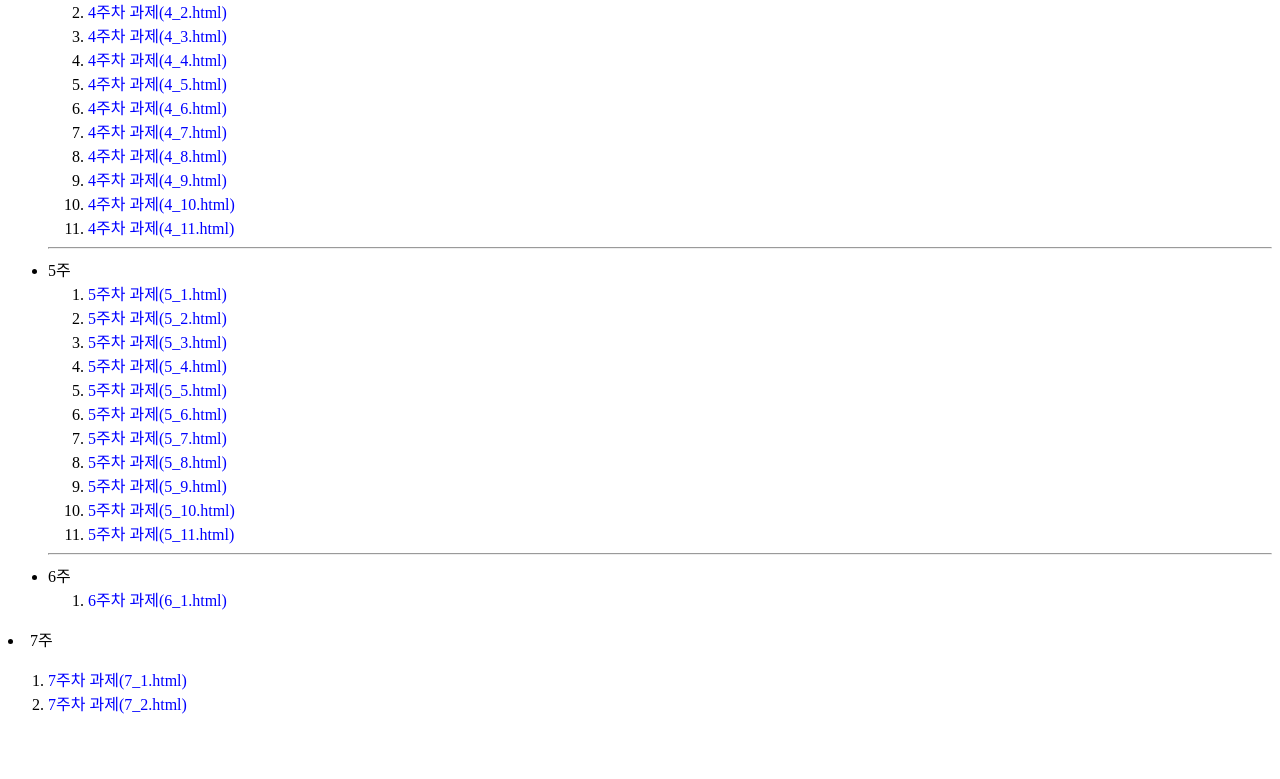
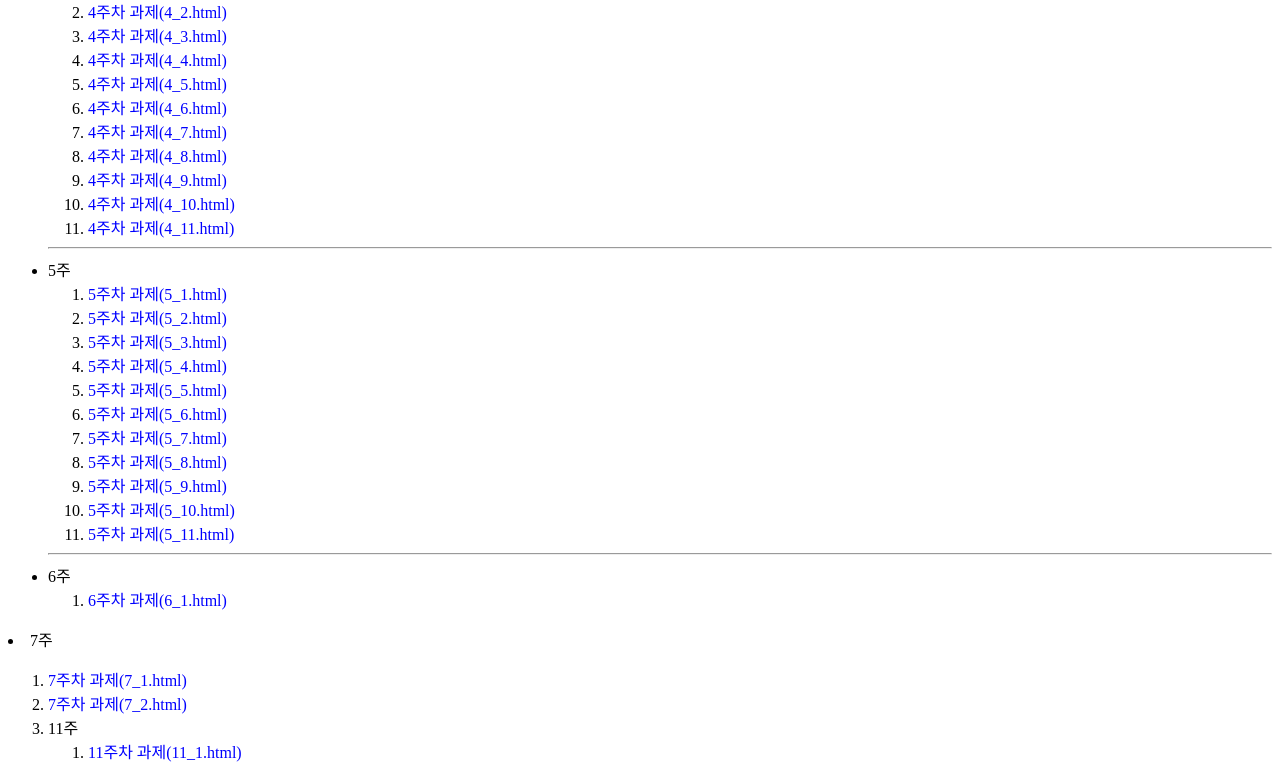
Before and after one commit to skl980326/skl980326.github.io, a plain HTML site: page index.html in a window 1280 px wide. Shown: the part 490-1269 px from the top of the page. Before the commit the page ends 1221 px from the top, so only its background shows below. Drawn offline with Linux system fonts and the light colour scheme.

Commit message:
Update index.html

```diff
--- a/index.html
+++ b/index.html
@@ -65,4 +65,8 @@
     <li><a href=https://skl980326.github.io/7_1.html>7주차 과제(7_1.html)</a></li>
     <li><a href=https://skl980326.github.io/7_2.html>7주차 과제(7_2.html)</a></li>
   </ul>
+     <li> 11주 </li>
+  <ol>
+    <li><a href=https://skl980326.github.io/11_1.html>11주차 과제(11_1.html)</a></li>
+  </ul>
 </body></html>
```
